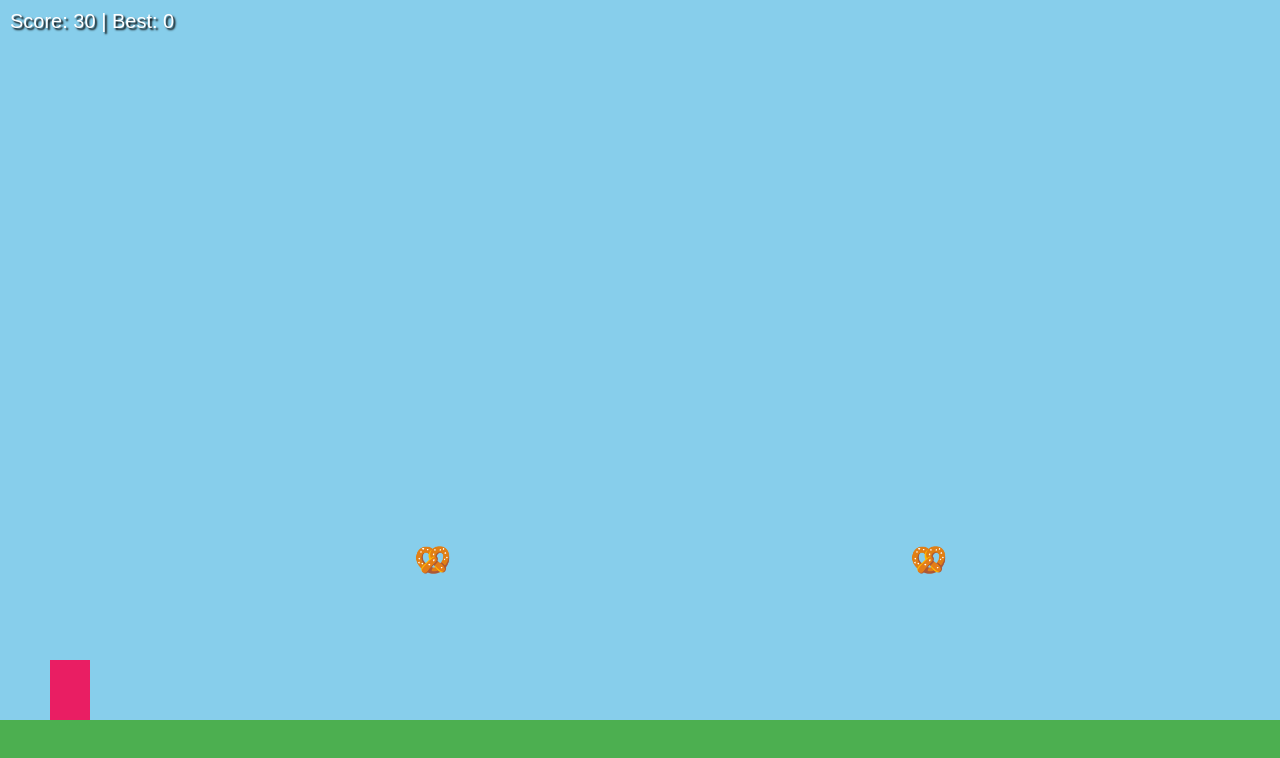
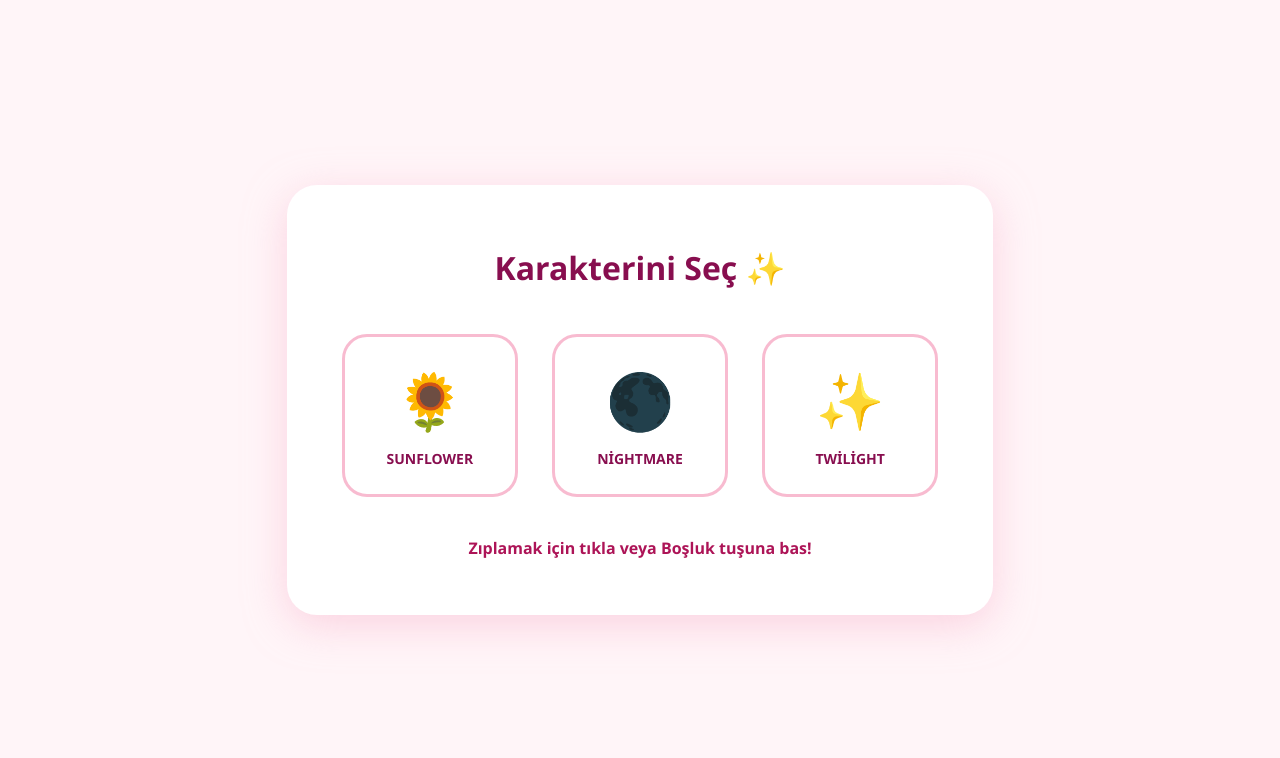
Before and after one commit to ecrinnisaceyhan2011-oss/my-runner-game, a plain HTML site: page index.html in a window 1280 px wide. Drawn offline with Linux system fonts and the light colour scheme.

Commit message:
Update HTML structure and styling for game

```diff
--- a/index.html
+++ b/index.html
@@ -1,130 +1,172 @@
 <!DOCTYPE html>
-<html lang="en">
+<html lang="tr">
 <head>
     <meta charset="UTF-8">
-    <meta name="viewport" content="width=device-width, initial-scale=1.0, maximum-scale=1.0, user-scalable=no">
-    <title>MyAll Simit Runner 🥨</title>
+    <meta name="viewport" content="width=device-width, initial-scale=1.0">
+    <title>Simit Runner | Nisa 🥨</title>
     <style>
-        body { margin: 0; padding: 0; overflow: hidden; background: #87CEEB; font-family: sans-serif; touch-action: none; }
-        canvas { display: block; }
-        #ui { position: absolute; top: 10px; left: 10px; color: white; font-size: 20px; text-shadow: 2px 2px 2px black; z-index: 10; pointer-events: none; }
-        #gameOver { position: absolute; inset: 0; background: rgba(0,0,0,0.8); color: white; display: none; flex-direction: column; justify-content: center; align-items: center; z-index: 20; }
-        button { padding: 10px 30px; font-size: 20px; background: #FF9800; border: none; color: white; border-radius: 10px; cursor: pointer; }
+        body {
+            margin: 0; padding: 0; overflow: hidden;
+            background: #fff5f8; font-family: 'Segoe UI', sans-serif;
+            display: flex; justify-content: center; align-items: center; min-height: 100vh;
+        }
+        #game-container {
+            position: relative; width: 600px; height: 300px;
+            background: white; border-bottom: 5px solid #880e4f;
+            border-radius: 20px; overflow: hidden;
+            display: none; /* Seçim yapılana kadar gizli */
+            box-shadow: 0 15px 35px rgba(248, 187, 208, 0.4);
+        }
+        #player {
+            position: absolute; bottom: 0; left: 50px;
+            width: 60px; height: 60px; font-size: 45px;
+            display: flex; align-items: center; justify-content: center;
+            z-index: 10;
+        }
+        .obstacle {
+            position: absolute; bottom: 0; right: -50px;
+            width: 40px; height: 40px; font-size: 30px;
+            display: flex; align-items: center; justify-content: center;
+        }
+        #score {
+            position: absolute; top: 15px; left: 20px;
+            font-size: 22px; font-weight: bold; color: #ad1457; z-index: 20;
+        }
+
+        /* SEÇİM EKRANI */
+        #selection-screen {
+            text-align: center; background: white; padding: 40px;
+            border-radius: 30px; box-shadow: 0 10px 40px rgba(248,187,208,0.6);
+        }
+        h1 { color: #880e4f; margin-bottom: 30px; }
+        .char-box {
+            display: inline-block; margin: 15px; padding: 25px;
+            border: 3px solid #f8bbd0; border-radius: 25px;
+            cursor: pointer; transition: 0.3s; width: 120px;
+        }
+        .char-box:hover { background: #fce4ec; transform: translateY(-8px); border-color: #ad1457; }
+        .char-emoji { font-size: 55px; display: block; margin-bottom: 10px; }
+        .char-name { font-weight: bold; color: #880e4f; font-size: 14px; text-transform: uppercase; }
+
+        /* ZIPLAMA ANİMASYONU */
+        .jump { animation: jump-anim 0.5s cubic-bezier(0.21, 0.53, 0.56, 0.8); }
+        @keyframes jump-anim {
+            0% { bottom: 0; }
+            45% { bottom: 120px; }
+            55% { bottom: 120px; }
+            100% { bottom: 0; }
+        }
     </style>
 </head>
 <body>
-    <div id="ui">Score: <span id="score">0</span> | Best: <span id="highscore">0</span></div>
-    <div id="gameOver">
-        <h1>GAME OVER!</h1>
-        <p>Score: <span id="finalScore">0</span></p>
-        <button onclick="resetGame()">Try Again 🥨</button>
+
+    <div id="selection-screen">
+        <h1>Karakterini Seç ✨</h1>
+
+        <div class="char-box" onclick="startGame('🌻', 'Sunflower')">
+            <span class="char-emoji">🌻</span>
+            <span class="char-name">Sunflower</span>
         </div>
-    <canvas id="game"></canvas>
+
+        <div class="char-box" onclick="startGame('🌑', 'Nightmare')">
+            <span class="char-emoji">🌑</span>
+            <span class="char-name">Nightmare</span>
+        </div>
+
+        <div class="char-box" onclick="startGame('✨', 'Twilight')">
+            <span class="char-emoji">✨</span>
+            <span class="char-name">Twilight</span>
+        </div>
+
+        <p style="color: #ad1457; margin-top: 25px; font-weight: 600;">Zıplamak için tıkla veya Boşluk tuşuna bas!</p>
+    </div>
+
+    <div id="game-container" id="gameArea" onclick="jump()">
+        <div id="score">Skor: 0</div>
+        <div id="player">🌻</div>
+    </div>
 
     <script>
-    const canvas = document.getElementById('game');
-    const ctx = canvas.getContext('2d');
+        const player = document.getElementById('player');
+        const gameContainer = document.getElementById('game-container');
+        const selectionScreen = document.getElementById('selection-screen');
+        const scoreElement = document.getElementById('score');
 
-    let width, height, groundY;
         let score = 0;
-    let highscore = localStorage.getItem('simitBest') || 0;
-    let gameActive = true;
+        let isJumping = false;
+        let gameActive = false;
+        let gameSpeed = 5; // Başlangıç hızı
 
-    function resize() {
-        width = canvas.width = window.innerWidth;
-        height = canvas.height = window.innerHeight;
-        groundY = height - 80;
+        function startGame(emoji, name) {
+            player.innerText = emoji;
+            selectionScreen.style.display = 'none';
+            gameContainer.style.display = 'block';
+            gameActive = true;
+            score = 0;
+            gameSpeed = 5;
+            spawnObstacle();
+            console.log(name + " sahneye çıktı! ✨");
         }
-    window.addEventListener('resize', resize);
-    resize();
-
-    let player = { x: 50, y: 0, w: 40, h: 60, vy: 0, gravity: 0.7, jump: -15, grounded: false };
-    let obstacles = [];
-    let simits = [];
-    let speed = 6;
-    let spawnTimer = 0;
 
         function jump() {
-        if(player.grounded && gameActive) {
-            player.vy = player.jump;
-            player.grounded = false;
+            if (!isJumping && gameActive) {
+                isJumping = true;
+                player.classList.add('jump');
+                setTimeout(() => {
+                    player.classList.remove('jump');
+                    isJumping = false;
+                }, 500);
             }
         }
 
-    window.addEventListener('keydown', e => { if(e.code === 'Space') jump(); });
-    canvas.addEventListener('touchstart', e => { e.preventDefault(); jump(); }, {passive: false});
+        document.addEventListener('keydown', (e) => {
+            if (e.code === 'Space') {
+                e.preventDefault(); // Sayfanın aşağı kaymasını engeller
+                jump();
+            }
+        });
 
-    function update() {
-        if(!gameActive) return;
-        ctx.clearRect(0, 0, width, height);
+        function spawnObstacle() {
+            if (!gameActive) return;
 
-        // Ground
-        ctx.fillStyle = '#4CAF50';
-        ctx.fillRect(0, groundY, width, 80);
+            const obstacle = document.createElement('div');
+            obstacle.classList.add('obstacle');
+            obstacle.innerText = '🥨';
+            gameContainer.appendChild(obstacle);
 
-        // Player
-        player.vy += player.gravity;
-        player.y += player.vy;
-        if(player.y + player.h > groundY) {
-            player.y = groundY - player.h;
-            player.vy = 0;
-            player.grounded = true;
-        }
-        ctx.fillStyle = '#E91E63';
-        ctx.fillRect(player.x, player.y, player.w, player.h);
-
-        // Logic
-        spawnTimer++;
-        if(spawnTimer > 80) {
-            if(Math.random() > 0.5) obstacles.push({x: width, y: groundY-50, w: 30, h: 50});
-            else simits.push({x: width, y: groundY-150});
-            spawnTimer = 0;
+            let pos = 600;
+            let move = setInterval(() => {
+                if (!gameActive) {
+                    clearInterval(move);
+                    return;
                 }
 
-        obstacles.forEach((o, i) => {
-            o.x -= speed;
-            ctx.fillStyle = '#5D4037';
-            ctx.fillRect(o.x, o.y, o.w, o.h);
-            if(player.x < o.x + o.w && player.x + player.w > o.x && player.y < o.y + o.h && player.y + player.h > o.y) endGame();
-            if(o.x < -50) obstacles.splice(i, 1);
-        });
+                pos -= gameSpeed;
+                obstacle.style.left = pos + 'px';
 
-        simits.forEach((s, i) => {
-            s.x -= speed;
-            ctx.font = '30px Arial';
-            ctx.fillText('🥨', s.x, s.y);
-            if(Math.hypot(player.x - s.x, player.y - s.y) < 50) {
-                score += 10;
-                simits.splice(i, 1);
-            }
-            if(s.x < -50) simits.splice(i, 1);
-        });
+                // Çarpışma Testi
+                let pBottom = parseInt(window.getComputedStyle(player).getPropertyValue("bottom"));
 
-        score += 0.1;
-        document.getElementById('score').textContent = Math.floor(score);
-        document.getElementById('highscore').textContent = highscore;
-        speed += 0.001;
-        requestAnimationFrame(update);
+                // Oyuncu kutusu ile simit kutusu yakınlaştığında
+                if (pos < 90 && pos > 50 && pBottom < 50) {
+                    gameActive = false;
+                    alert("Oyun Bitti! Skorun: " + score + "\nTekrar denemek için tamam de!");
+                    location.reload();
                 }
 
-    function endGame() {
-        gameActive = false;
-        if(score > highscore) {
-            highscore = Math.floor(score);
-            localStorage.setItem('simitBest', highscore);
+                if (pos < -50) {
+                    clearInterval(move);
+                    obstacle.remove();
+                    score += 10;
+                    scoreElement.innerText = "Skor: " + score;
+
+                    // Puan arttıkça hızı minik minik artır (Max 12 hız)
+                    if (gameSpeed < 12) gameSpeed += 0.2;
+
+                    spawnObstacle();
                 }
-        document.getElementById('finalScore').textContent = Math.floor(score);
-        document.getElementById('gameOver').style.display = 'flex';
+            }, 20);
         }
-
-    function resetGame() {
-        score = 0; speed = 6; obstacles = []; simits = []; gameActive = true;
-        document.getElementById('gameOver').style.display = 'none';
-        player.y = 0;
-        update();
-    }
-
-    update();
     </script>
 </body>
 </html>
```
Lines whose indentation alone changed are shown as unchanged.
